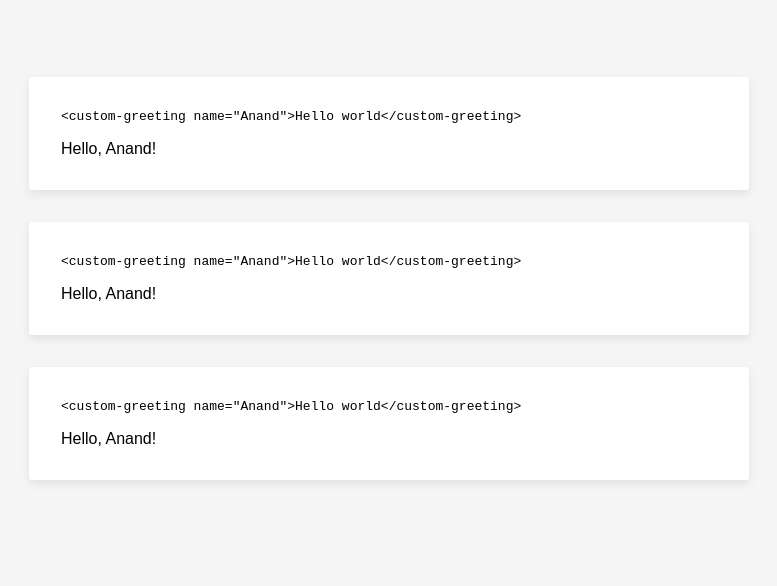
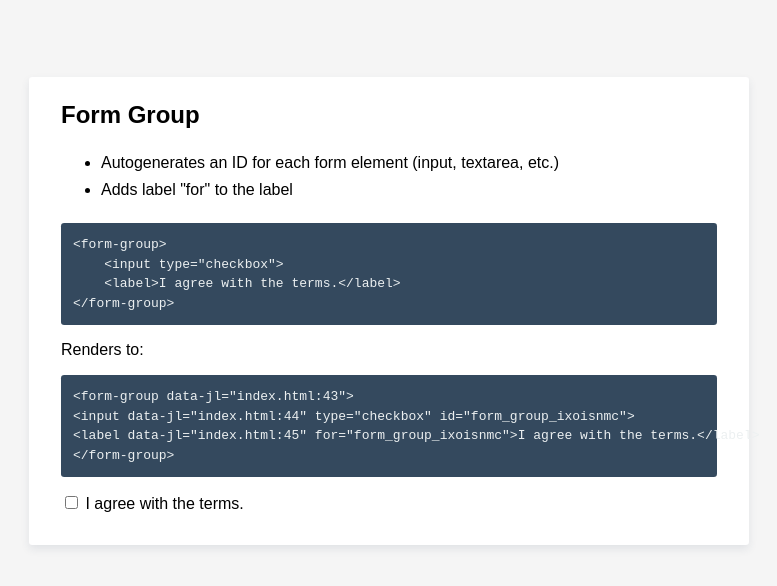
Before and after one commit to AnandChowdhary/accessible-web-components, a website with bundled scripts: page index.html in a window 1280 px wide. Shown: the part 120-706 px from the top of the page, without its empty margins (251-1028 px from the left). Built offline with nearby package versions, Linux system fonts and the light colour scheme; files whose address does not match are found by name.

Commit message:
Add form-group

```diff
--- /dev/null
+++ b/components/form-group.js
@@ -0,0 +1,39 @@
+import { LitElement, html } from "lit-element";
+
+class FormGroup extends LitElement {
+  constructor() {
+    super();
+
+    this.generatedId =
+      "form_group_" +
+      Math.random()
+        .toString(36)
+        .substr(2, 8);
+
+    // Find the input and label
+    this.label = this.querySelector("label");
+    this.formElement = this.querySelector(
+      "input, textarea, select, datalist, output"
+    );
+
+    // Assign `for` and `id` to them
+    this.formElement.setAttribute("id", this.generatedId);
+    this.label.setAttribute("for", this.generatedId);
+  }
+
+  render() {
+    return html`
+      <style>
+        :host[hidden] {
+          display: none;
+        }
+        :host {
+          display: block;
+        }
+      </style>
+      <slot />
+    `;
+  }
+}
+
+customElements.define("form-group", FormGroup);
--- a/index.html
+++ b/index.html
@@ -8,16 +8,18 @@
         <style>
             body { max-width: 720px; margin: auto; font: menu; font-size: 100%; background-color: whitesmoke }
             section { background-color: #fff; padding: 2rem; margin-top: 2rem; box-shadow: 0 0.25rem 0.5rem rgba(52, 73, 94, 0.1); border-radius: 0.2rem }
-            pre { margin: 0 0 1rem 0 }
+            pre { margin: 0 0 1rem 0; background-color: #34495e; color: #ecf0f1; padding: 0.75rem; line-height: 1.5; border-radius: 0.2rem; }
+            ul { margin-bottom: 1.25rem; line-height: 1.7; }
             h1 { text-align: center; margin: 10vh 0 }
+            h2 { margin-top: -0.5rem }
         </style>
 
         <!-- Dependencies -->
-        <script src="node_modules/@webcomponents/webcomponentsjs/custom-elements-es5-adapter.js"></script>
-        <script src="node_modules/@webcomponents/webcomponentsjs/webcomponents-bundle.js"></script>
+        <script src="https://cdnjs.cloudflare.com/ajax/libs/webcomponentsjs/2.2.4/webcomponents-bundle.js"></script>
 
         <!-- Components -->
         <script type="module" src="./components/custom-greeting.js"></script>
+        <script type="module" src="./components/form-group.js"></script>
 
     </head>
 
@@ -28,22 +30,35 @@
             <h1>Accessible Web Components</h1>
 
             <section>
-                <pre><code>&lt;custom-greeting name="Anand"&gt;Hello world&lt;/custom-greeting&gt;</code></pre>
-                <custom-greeting name="Anand">Hello world</custom-greeting>
-            </section>
-
-            <section>
-                <pre><code>&lt;custom-greeting name="Anand"&gt;Hello world&lt;/custom-greeting&gt;</code></pre>
-                <custom-greeting name="Anand">Hello world</custom-greeting>
-            </section>
-
-            <section>
-                <pre><code>&lt;custom-greeting name="Anand"&gt;Hello world&lt;/custom-greeting&gt;</code></pre>
-                <custom-greeting name="Anand">Hello world</custom-greeting>
+                <h2>Form Group</h2>
+                <ul>
+                    <li>Autogenerates an ID for each form element (input, textarea, etc.)</li>
+                    <li>Adds label "for" to the label</li>
+                </ul>
+                <pre>&lt;form-group&gt;
+    &lt;input type="checkbox"&gt;
+    &lt;label&gt;I agree with the terms.&lt;/label&gt;
+&lt;/form-group&gt;</pre>
+                <p>Renders to:</p>
+                <form-group>
+                    <input type="checkbox">
+                    <label>I agree with the terms.</label>
+                </form-group>
             </section>
 
         </main>
 
+        <script>
+            document.addEventListener("DOMContentLoaded", () => {
+                const customElements = document.querySelectorAll("section > p + *");
+                customElements.forEach(element => {
+                    const code = document.createElement("pre");
+                    code.innerHTML = element.outerHTML.replace(/  /g, "").replace(/</g, "&lt;").replace(/>/g, "&gt;").trim();
+                    element.parentElement.insertBefore(code, element);
+                });
+            })
+        </script>
+
     </body>
 
 </html>
```
